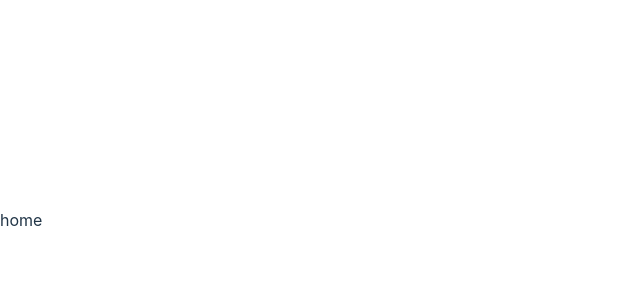
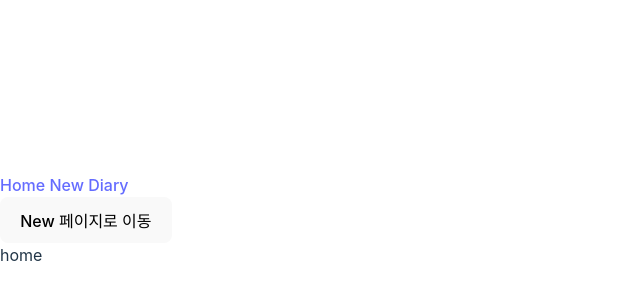
Before and after one commit to hyejoy/-2024--------------React_---------, a React (Vite) app in the folder section12/: page / in a window 1280 px wide. Shown: the part 180-480 px from the top of the page, without its empty margins (0-640 px from the left). Built offline with nearby package versions, Linux system fonts and the light colour scheme.

Commit message:
페이지 라우팅_페이지 이동동

```diff
--- a/section12/src/App.jsx
+++ b/section12/src/App.jsx
@@ -1,5 +1,5 @@
 import './App.css';
-import {Routes, Route} from 'react-router-dom';
+import {Routes, Route, Link, useNavigate} from 'react-router-dom';
 import Home from './pages/Home';
 import Diary from './pages/Diary';
 import New from './pages/New';
@@ -12,13 +12,26 @@
  * 3. "/diary" : 일기를 상세히 조회하는 Diary 페이지
  */
 function App() {
+  const nav = useNavigate();
+
+  const onClickButton = () => {
+    nav('/new');
+  };
   return (
+    <>
+      <div>
+        <Link to={'/'}> Home </Link>
+        <Link to={'/new'}> New </Link>
+        <Link to={'/Diary'}> Diary </Link>
+      </div>
+      <button onClick={onClickButton}>New 페이지로 이동 </button>
       <Routes>
         <Route path="/" element={<Home />} />
         <Route path="/new" element={<New />} />
         <Route path="/Diary" element={<Diary />} />
         <Route path="*" element={<NotFound />} />
       </Routes>
+    </>
   );
 }
 
```
Also changed, not shown: 1 other file (tests, documents, lock files or other folders). Lines whose indentation alone changed are shown as unchanged.
